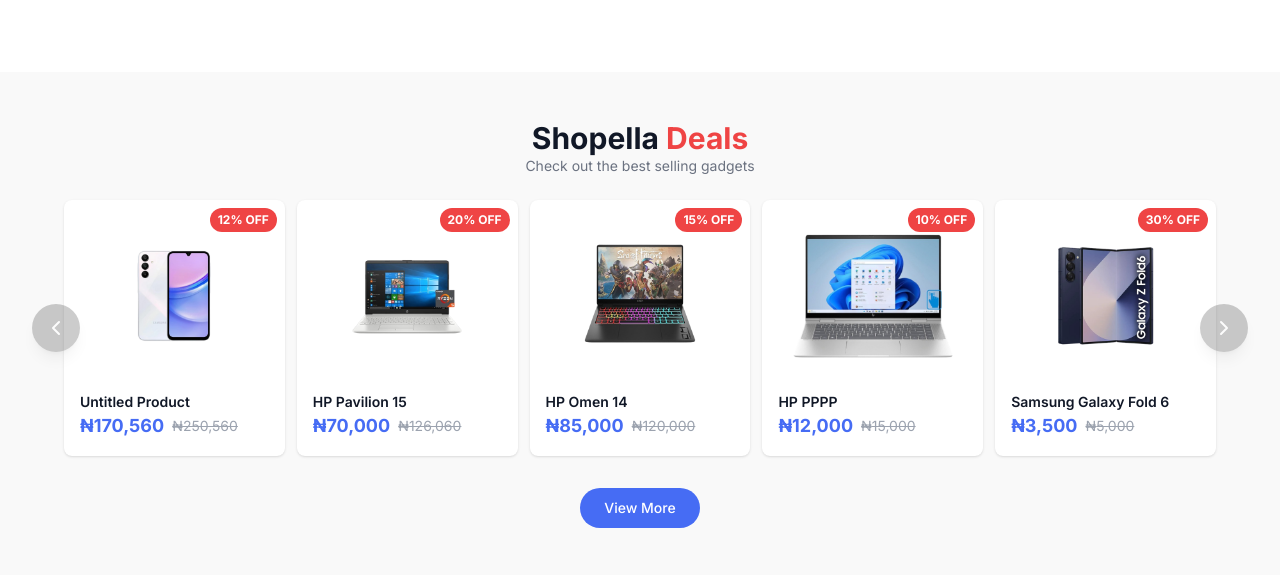
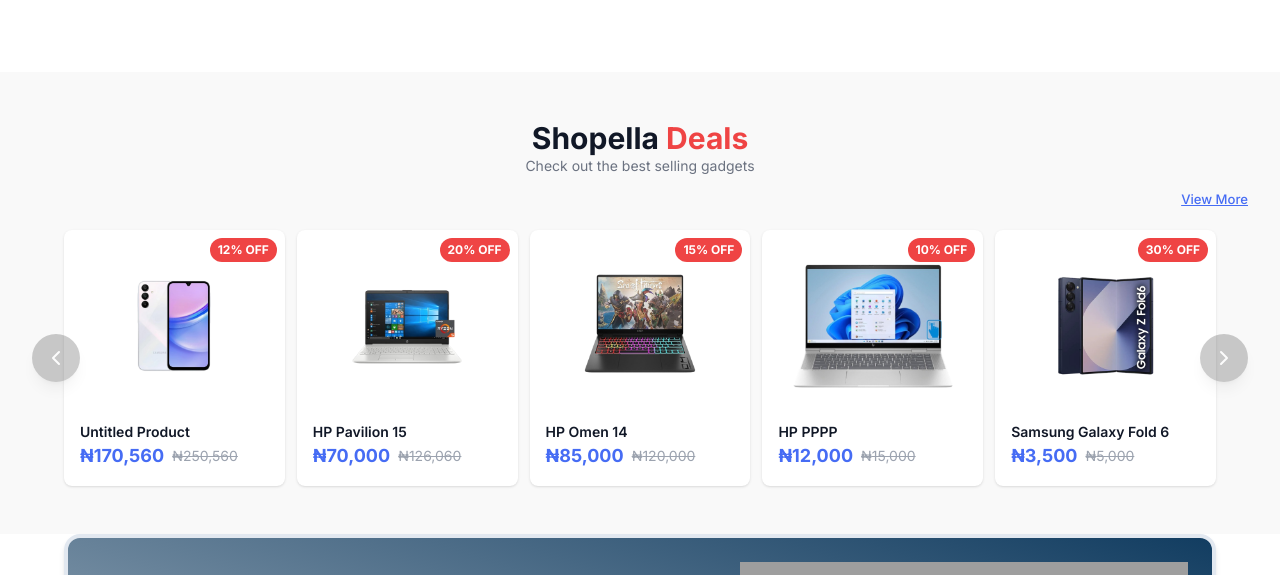
Before and after one commit to Craigmindset/newwebshopella, a Next.js app: page / in a window 1280 px wide. Shown: the part 1000-1575 px from the top of the page. Built offline with nearby package versions, Linux system fonts and the light colour scheme; grey boxes are pictures that could not be loaded.

Commit message:
updated product grid

```diff
--- a/components/ProductGrid.tsx
+++ b/components/ProductGrid.tsx
@@ -108,13 +108,17 @@ export const CartProvider = ({ children }) => {
     if (saved) {
       const parsed: CartItem[] = JSON.parse(saved);
       setCartItems(parsed);
-      setCartCount(parsed.reduce((acc: number, i: CartItem) => acc + i.quantity, 0));
+      setCartCount(
+        parsed.reduce((acc: number, i: CartItem) => acc + i.quantity, 0)
+      );
     }
   }, []);
 
   useEffect(() => {
     localStorage.setItem("shopella-cart", JSON.stringify(cartItems));
-    setCartCount(cartItems.reduce((acc: number, i: CartItem) => acc + i.quantity, 0));
+    setCartCount(
+      cartItems.reduce((acc: number, i: CartItem) => acc + i.quantity, 0)
+    );
   }, [cartItems]);
 
   const addToCart = (product: Product, quantity: number = 1) => {
@@ -130,7 +134,10 @@ export const CartProvider = ({ children }) => {
 
   // Calculate total price of items in cart
   const getCartTotal = () => {
-    return cartItems.reduce((acc: number, item: CartItem) => acc + item.price * item.quantity, 0);
+    return cartItems.reduce(
+      (acc: number, item: CartItem) => acc + item.price * item.quantity,
+      0
+    );
   };
 
   // Clear all items from cart
@@ -179,13 +186,30 @@ export default function ProductGrid() {
     <CartProvider>
       <section className="py-12 bg-[#f9f9f9]">
         <div className="container px-4">
-          <div className="text-center mb-6">
+          <div className="flex flex-col gap-2 mb-6">
+            <div className="flex flex-col items-center text-center w-full">
               <h2 className="text-3xl font-bold text-gray-900">
                 Shopella <span className="text-red-500">Deals</span>
               </h2>
               <p className="text-sm text-gray-500">
                 Check out the best selling gadgets
               </p>
+            </div>
+            <div className="mt-2 flex justify-end w-full">
+              <Button
+                className="bg-transparent hover:bg-transparent text-[#466cf4] text-sm font-medium underline px-0 py-0 h-auto min-w-0 shadow-none border-none focus:ring-0 focus:outline-none mr-4"
+                style={{
+                  boxShadow: "none",
+                  border: "none",
+                  minWidth: 0,
+                  padding: 0,
+                  fontSize: "0.82rem",
+                  lineHeight: "1.1",
+                }}
+              >
+                View More
+              </Button>
+            </div>
           </div>
 
           <div className="relative flex items-center justify-center">
@@ -257,17 +281,13 @@ export default function ProductGrid() {
               onClick={goToNextSlide}
               disabled={currentSlide === totalSlides - 1}
               className={`absolute right-4 z-20 p-3 rounded-full bg-black/40 hover:bg-black/60 text-white font-semibold shadow-lg top-1/2 transform -translate-y-1/2 transition ${
-                currentSlide === totalSlides - 1 ? "opacity-50 cursor-not-allowed" : ""
+                currentSlide === totalSlides - 1
+                  ? "opacity-50 cursor-not-allowed"
+                  : ""
               }`}
             >
               <ChevronRight className="w-6 h-6" />
             </button>
-          </div>
-
-          <div className="text-center mt-8">
-            <Button className="bg-[#466cf4] hover:bg-[#3a5ce0] text-white px-6 py-2 rounded-full">
-              View More
-            </Button>
           </div>
 
           {selectedProduct && (
```
Also changed, not shown: components/TestimonialGrid.tsx (+4 -6 lines). Lines whose indentation alone changed are shown as unchanged.
